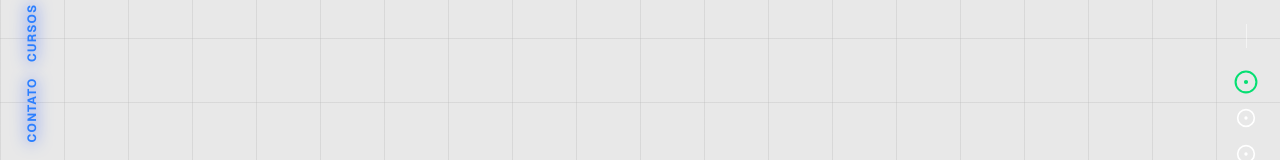
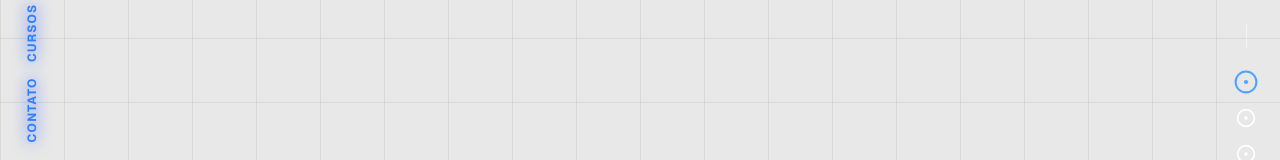
Before and after one commit to yoacinsoy/yoacinsoy.github.io, a Next.js app: page / in a window 1280 px wide. Shown: the part 282-442 px from the top of the page. Built offline with nearby package versions, Linux system fonts and the light colour scheme.

Commit message:
fix: update button color in SidebarRight component for active slide

```diff
--- a/src/app/components/SidebarRight.jsx
+++ b/src/app/components/SidebarRight.jsx
@@ -18,7 +18,7 @@ export default function SidebarRight() {
                 <button
                     key={i}
                     onClick={() => goToSlide(i)}
-                    className={`transition ${currentSlide === i ? 'scale-125 text-green-400' : 'text-white'}`}
+                    className={`transition ${currentSlide === i ? 'scale-125 text-blue-400' : 'text-white'}`}
                 >
                     <CircleDot className="h-5 w-5" />
                 </button>
```
